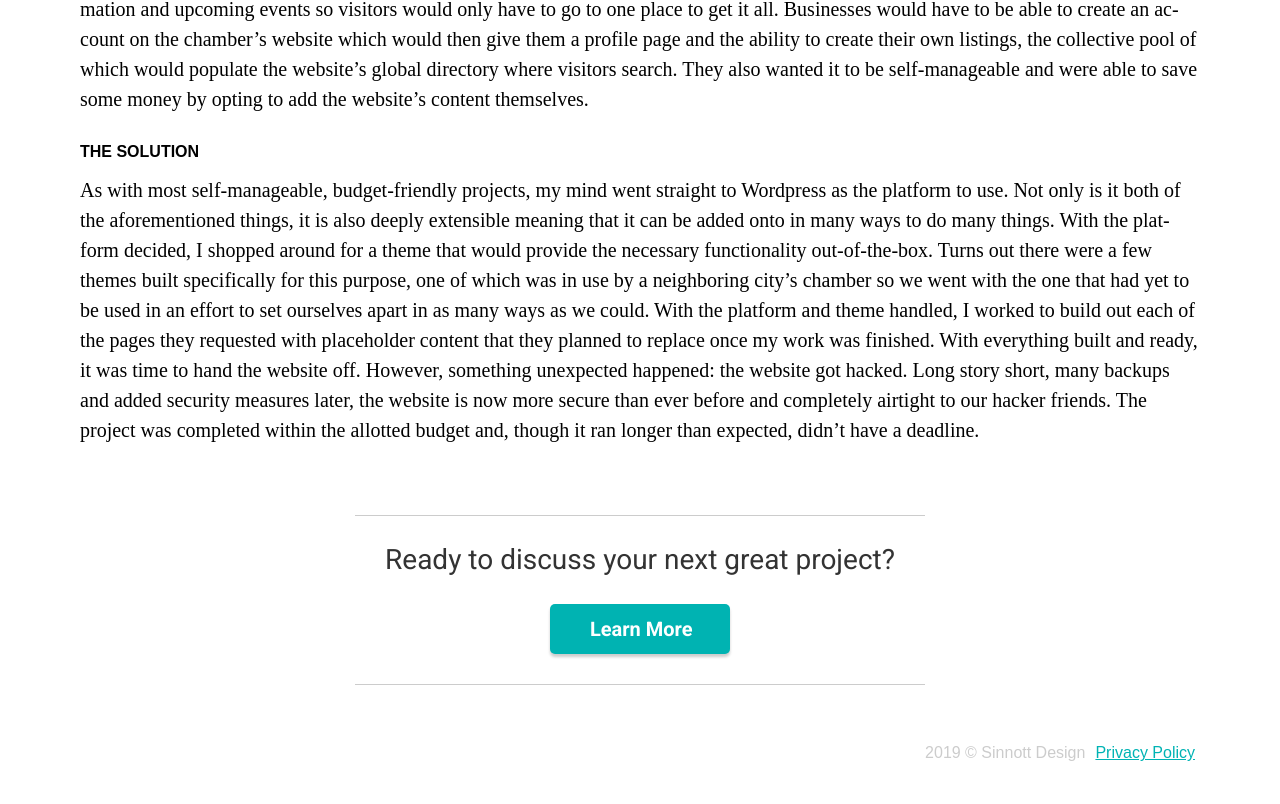
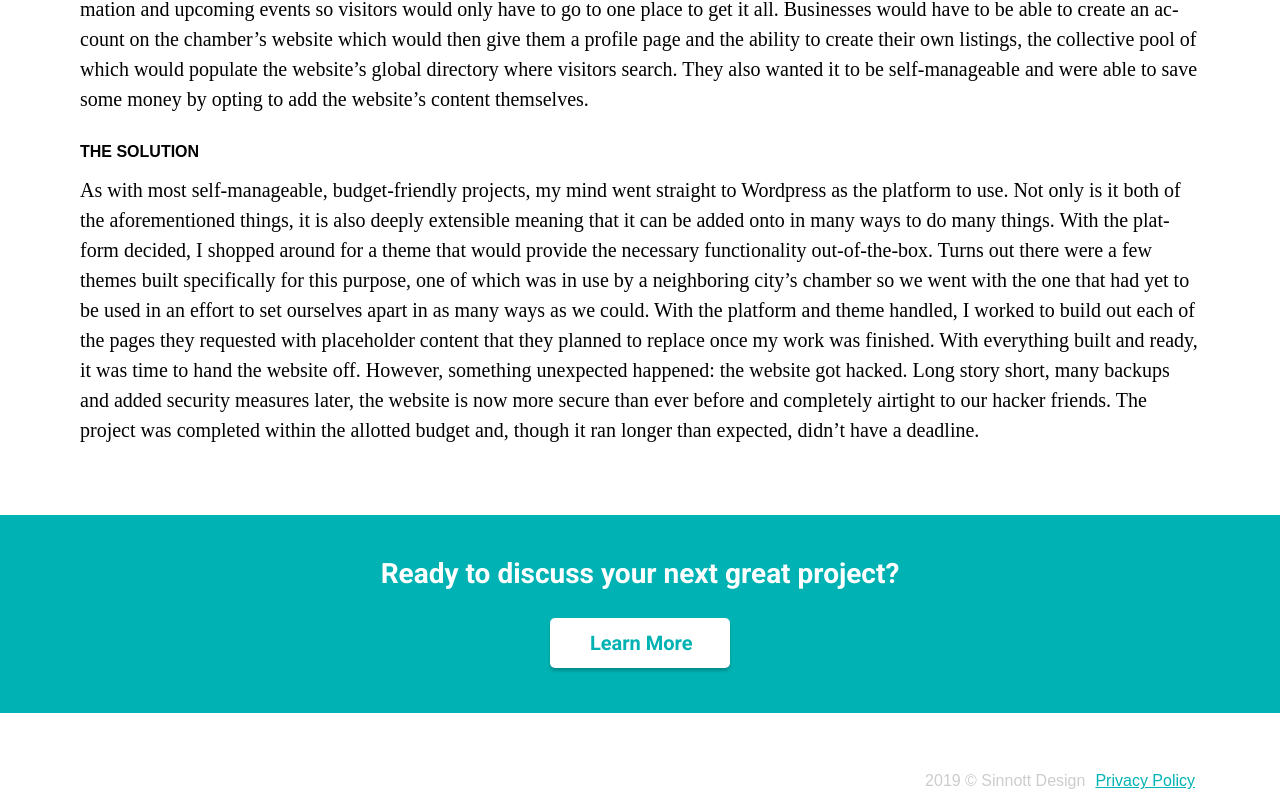
Before and after one commit to ASINNV/sinnott-design, a React (Create React App) app: page /projects in a window 1280 px wide. Shown: the part 3261-4065 px from the top of the page. Before the commit the page ends 4037 px from the top, so only its background shows below. Built offline with nearby package versions, Linux system fonts and the light colour scheme; a web font is replaced by a local one.

Commit message:
Add splash screen to mitigate ugly in-loading of elements; change design of Page Plug component to colored background instead of thin top and bottom border lines

```diff
--- a/public/index.html
+++ b/public/index.html
@@ -28,7 +28,9 @@
     <title>React App</title>
   </head>
   <body>
-    <noscript>You need to enable JavaScript to run this app.</noscript>
+    <div id="splash" style="position: fixed; top: 0; right: 0; bottom: 0; left: 0; background-color: #333; z-index: 1000; transition: transform .5s ease-in-out, opacity .25s ease-in-out;">
+      <noscript>You need to enable JavaScript to run this app.</noscript>
+    </div>
     <div id="root"></div>
     <!--
       This HTML file is a template.
--- a/src/App.css
+++ b/src/App.css
@@ -907,26 +907,31 @@ textarea {
 .plug-box {
 	display: flex;
 	justify-content: center;
+	background: #00b2b3;
 	margin: 30px auto 60px auto;
 }
 .plug {
 	margin: 0 auto;
-	padding: 30px;
+	padding: 45px;
 	text-align: center;
-	border-top: 1px solid #ccc;
-	border-bottom: 1px solid #ccc;
+	/*border-top: 1px solid #ccc;*/
+	/*border-bottom: 1px solid #ccc;*/
 }
 .plug-heading {
 	font-family: "Roboto", sans-serif;
 	font-size: 1.75em;
+	font-weight: 700;
+	color: #fff;
 	margin-bottom: 30px;
 }
 .plug-button {
 	display: inline-flex;
 	font-size: 1.25em;
-	background: #00b3b2;
+	/*background: #00b3b2;*/
+	background: #fff;
+	color: #00b2b3;
 	padding: 15px 30px;
-	color: #fff;
+	/*color: #fff;*/
 	border-radius: 5px;
 	cursor: pointer;
 	box-shadow: 0 3px 3px 0 rgba(0,0,0,0.2);
--- a/src/App.js
+++ b/src/App.js
@@ -9,12 +9,21 @@ import Projects from "./Components/Projects.js";
 import './App.css';
 
 class App extends Component {
+  componentDidMount() {
+    let splash = document.getElementById('splash');
+    setTimeout(function() {
+      splash.style.opacity = '0';
+      splash.style.transform = 'scale(0.5)';
+    }, 250);
+    setTimeout(function() {
+      splash.style.display = 'none';
+    }, 750);
+  }
   render() {
     return (
       <Router>
 
         <div id="main">
-
           <Switch>
             <Route exact path="/" component={Home} />
             <Route exact path="/projects" component={Projects} />
```
